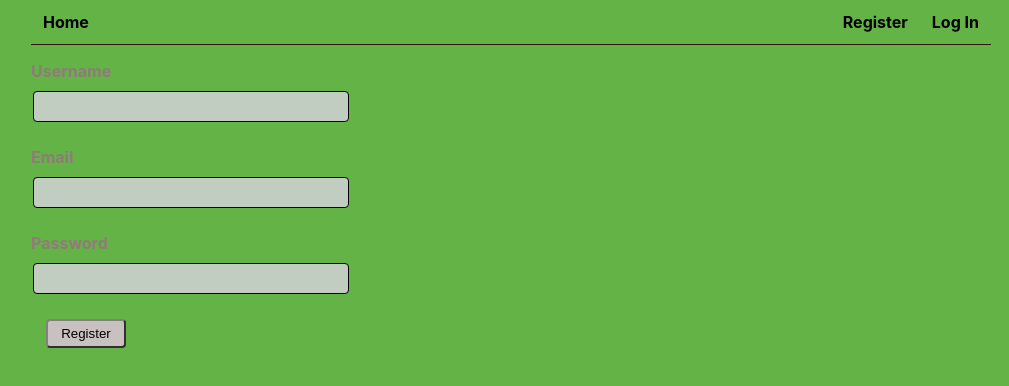
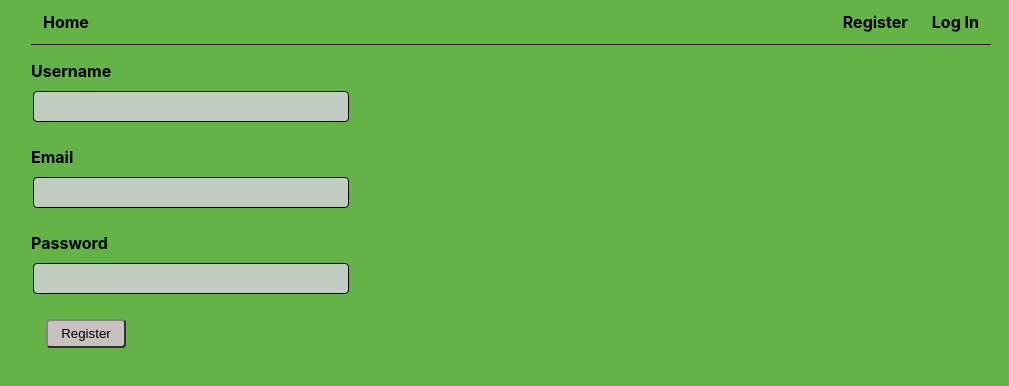
Before and after one commit to NPC-Roman/goit-react-hw-08-phonebook, a React (Create React App) app: page /goit-react-hw-08-phonebook/register in a window 1280 px wide. Shown: the top 386 px of the page, without its empty margins (129-1138 px from the left). Built offline with nearby package versions, Linux system fonts and the light colour scheme.

Commit message:
change18

```diff
--- a/src/components/LoginForm/LoginForm.module.css
+++ b/src/components/LoginForm/LoginForm.module.css
@@ -3,7 +3,7 @@
 }
 
 .label {
-  color: rgb(145, 122, 122);
+  color: black;
   font-weight: bold;
   display: flex;
   flex-direction: column;
--- a/src/components/RegisterForm/RegisterForm.module.css
+++ b/src/components/RegisterForm/RegisterForm.module.css
@@ -3,7 +3,7 @@
 }
 
 .label {
-  color: rgb(145, 122, 122);
+  color: black;
   font-weight: bold;
   display: flex;
   flex-direction: column;
```
